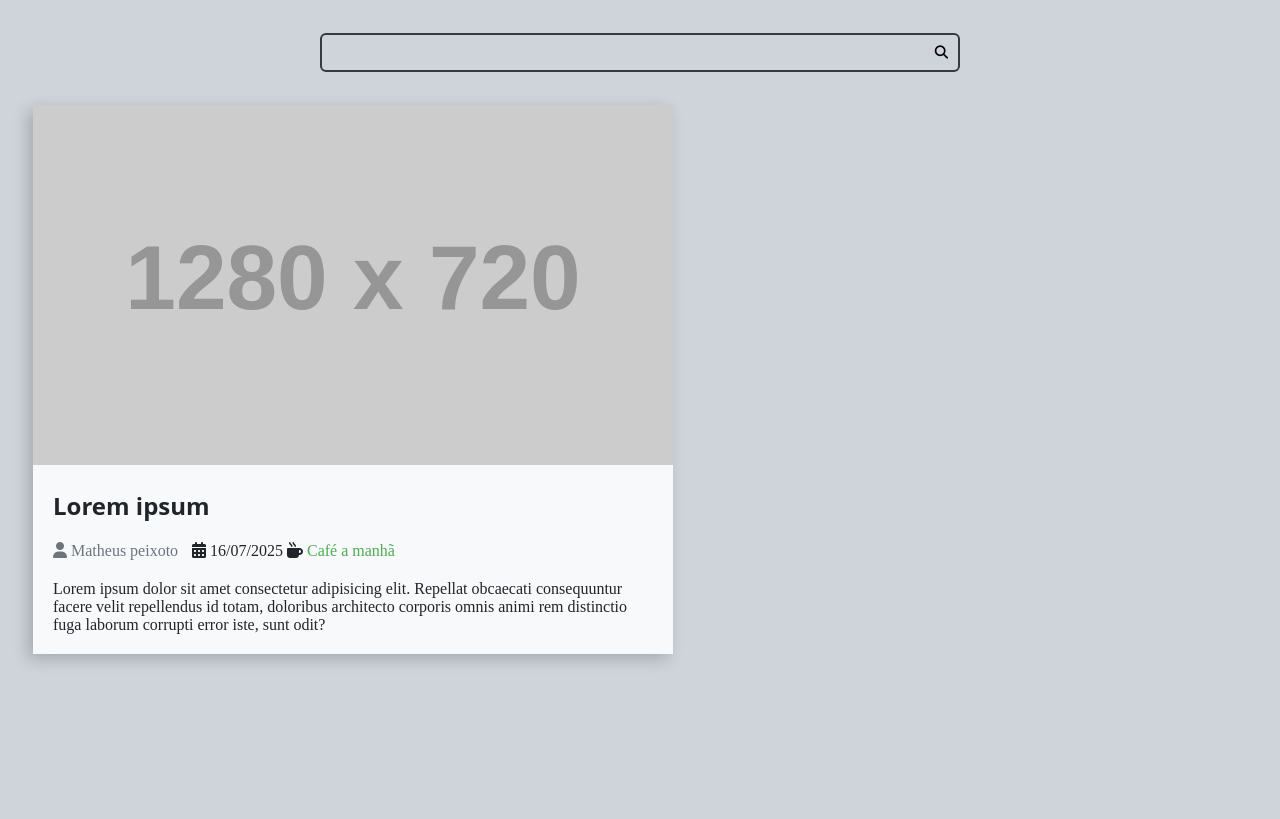
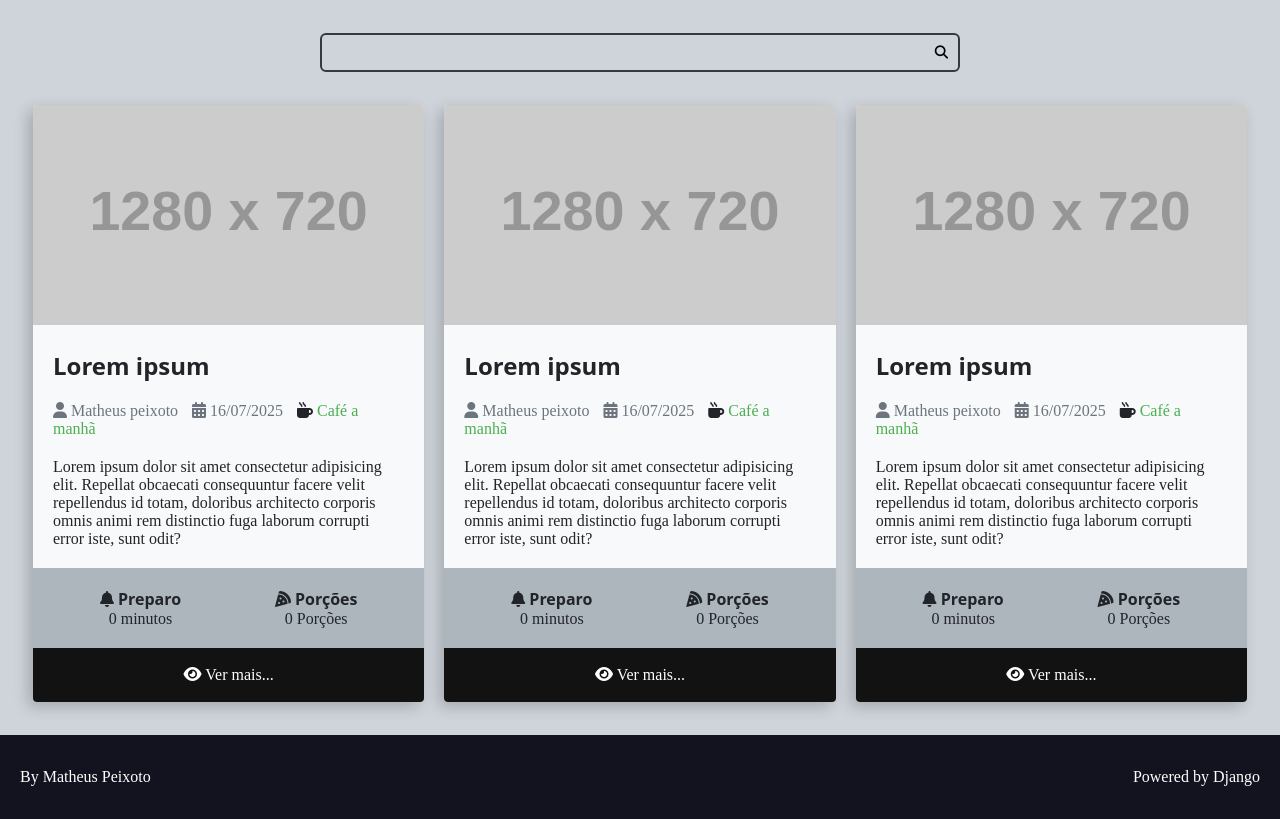
Before and after one commit to matheuspeixoto-code/EstudosDjango, a Django app: page / in a window 1280 px wide. Shown: the part 121-940 px from the top of the page. Before the commit the page ends 784 px from the top, so only its background shows below. Run offline with Django 5.2, Linux system fonts and the light colour scheme; grey boxes labelled with a size stand in for pictures from a placeholder-image service; some libraries are stand-ins or nearby versions.

Commit message:
adicionando o footer

```diff
--- a/recipes/templates/recipes/pages/home.html
+++ b/recipes/templates/recipes/pages/home.html
@@ -8,29 +8,16 @@
 
     <main class="main-content-container">
         <div class="main-content main-content-list container">
-            <div class="recipes recipes-list-item">
-                <div class="recipes-cover">
-                    <img src="https://placehold.co/1280x720/2E7D32/ffffff/png" alt="">
-                </div>
-                <div class="recipes-title-container">
-                    <h2 class="recipes-title"> Lorem ipsum</h2>
-                </div>
-                <div class="infor-recipes">
-                    <span class="recipes-user-author"> <i class="fa-solid fa-user"></i> Matheus peixoto</span>
-                    <span class="recipes-date"> <i class="fa-solid fa-calendar-days"></i> 16/07/2025 </span>
-                    <span class="recipes-type">  <i class="fa-solid fa-mug-hot"></i> <a href="">Café a manhã </a></span>
-                </div>
-
-                <div class="recipes-content">
-                    <p>Lorem ipsum dolor sit amet consectetur adipisicing elit. Repellat obcaecati consequuntur facere velit repellendus id totam, doloribus architecto corporis omnis animi rem distinctio fuga laborum corrupti error iste, sunt odit?</p>
-
-                </div>
-            </div>
+            {% include "recipes/partials/recipes.html"%}
+            {% include "recipes/partials/recipes.html"%}
+            {% include "recipes/partials/recipes.html"%}
 
         </div>
 
     </main>
 
+    {% include "recipes/partials/footer.html" %}
+
 
 </body>
 </html>
--- /dev/null
+++ b/recipes/templates/recipes/partials/footer.html
@@ -0,0 +1,8 @@
+<footer>
+    <div class="recipes-footer">
+        <div class="footer-text">
+            <p>By Matheus Peixoto</p>
+            <p>Powered by Django</p>
+        </div>
+    </div>
+</footer>
--- a/recipes/templates/recipes/partials/head.html
+++ b/recipes/templates/recipes/partials/head.html
@@ -142,6 +142,7 @@
             padding-top: 0;
 
         }
+
         .main-content-list{
             display: grid;
             grid-template-columns: repeat(auto-fit,minmax(280px,1fr));
@@ -158,6 +159,8 @@
             box-shadow: -5px 5px 15px rgba(0,0,0,0.2);
             transition: all 300ms ease-in-out;
             transform: scale(1);
+            border-radius: .4rem;
+            overflow: hidden;
         }
 
         .recipes-list-item{
@@ -187,6 +190,10 @@
             color: var(--cinza-600);
             margin-right: 1rem;
         }
+        .recipes-date{
+            color: var(--cinza-600);
+            margin-right: 1rem;
+        }
 
         .recipes-type a{
             color: var(--cor-primaria);
@@ -198,6 +205,52 @@
             color: var(--cor-texto-secundario);
         }
 
+        .recipes-meta-container{
+            display: flex;
+            flex-flow: row wrap;
+            padding: var(--espacamento-medium);
+            background-color: var(--cinza-500);
+
+        }
+
+        .recipes-meta{
+            display: flex;
+            flex-flow: column nowrap;
+            flex-shrink: 1;
+            flex-grow: 1;
+            text-align: center;
+        }
+
+        .recipe-meta-title{
+            font-size: 1.6rem;
+        }
+
+        .recipes-footer a{
+            background: var(--cor-fundo-escuro);
+            display: block;
+            flex-flow: row wrap;
+            color: var(--color-white);
+            text-decoration: none;
+            text-align: center;
+            padding: 1.8rem var(--espacamento-medium);
+            transition: all 300ms ease-in-out;
+        }
+
+        .recipes-footer a:hover{
+            filter: brightness(2);
+        }
+
+        .footer-text{
+            background: var(--cor-header);
+            max-width: 100%;
+            display: flex;
+            flex-direction: row;
+            justify-content: space-between;
+            padding: var(--espacamento-padrao) var(--espacamento-medium);
+
+            color: var(--color-white);
+        }
+
 
     </style>
 
--- /dev/null
+++ b/recipes/templates/recipes/partials/recipes.html
@@ -0,0 +1,43 @@
+<div class="recipes recipes-list-item">
+    <div class="recipes-cover">
+        <img src="https://placehold.co/1280x720/2E7D32/ffffff/png" alt="">
+    </div>
+    <div class="recipes-title-container">
+        <h2 class="recipes-title"> Lorem ipsum</h2>
+    </div>
+    <div class="infor-recipes">
+        <span class="recipes-user-author"> <i class="fa-solid fa-user"></i> Matheus peixoto</span>
+        <span class="recipes-date"> <i class="fa-solid fa-calendar-days"></i> 16/07/2025 </span>
+        <span class="recipes-type">  <i class="fa-solid fa-mug-hot"></i> <a href="">Café a manhã </a></span>
+    </div>
+
+    <div class="recipes-content">
+        <p>Lorem ipsum dolor sit amet consectetur adipisicing elit. Repellat obcaecati consequuntur facere velit repellendus id totam, doloribus architecto corporis omnis animi rem distinctio fuga laborum corrupti error iste, sunt odit?</p>
+
+    </div>
+
+    <div class="recipes-meta-container">
+        <div class="recipes-meta recipe-preparation">
+            <h3 class="recipe-meta-title"> <i class="fa-solid fa-bell"></i> Preparo </h3>
+            <div class="recipes-meta-text">
+                0 minutos
+            </div>
+
+        </div>
+
+        <div class="recipes-meta recipes-servings">
+            <h3 class="recipe-meta-title"><i class="fa-solid fa-pizza-slice"></i> Porções</h3>
+            <div class="recipes-meta-text">
+                0 Porções
+            </div>
+        </div>
+    </div>
+
+    <footer class="recipes-footer">
+        <a class="recipes-footer-link" href="">
+            <i class="fa-solid fa-eye"></i>
+            <span>Ver mais...</span>
+        </a>
+    </footer>
+
+</div>
```
